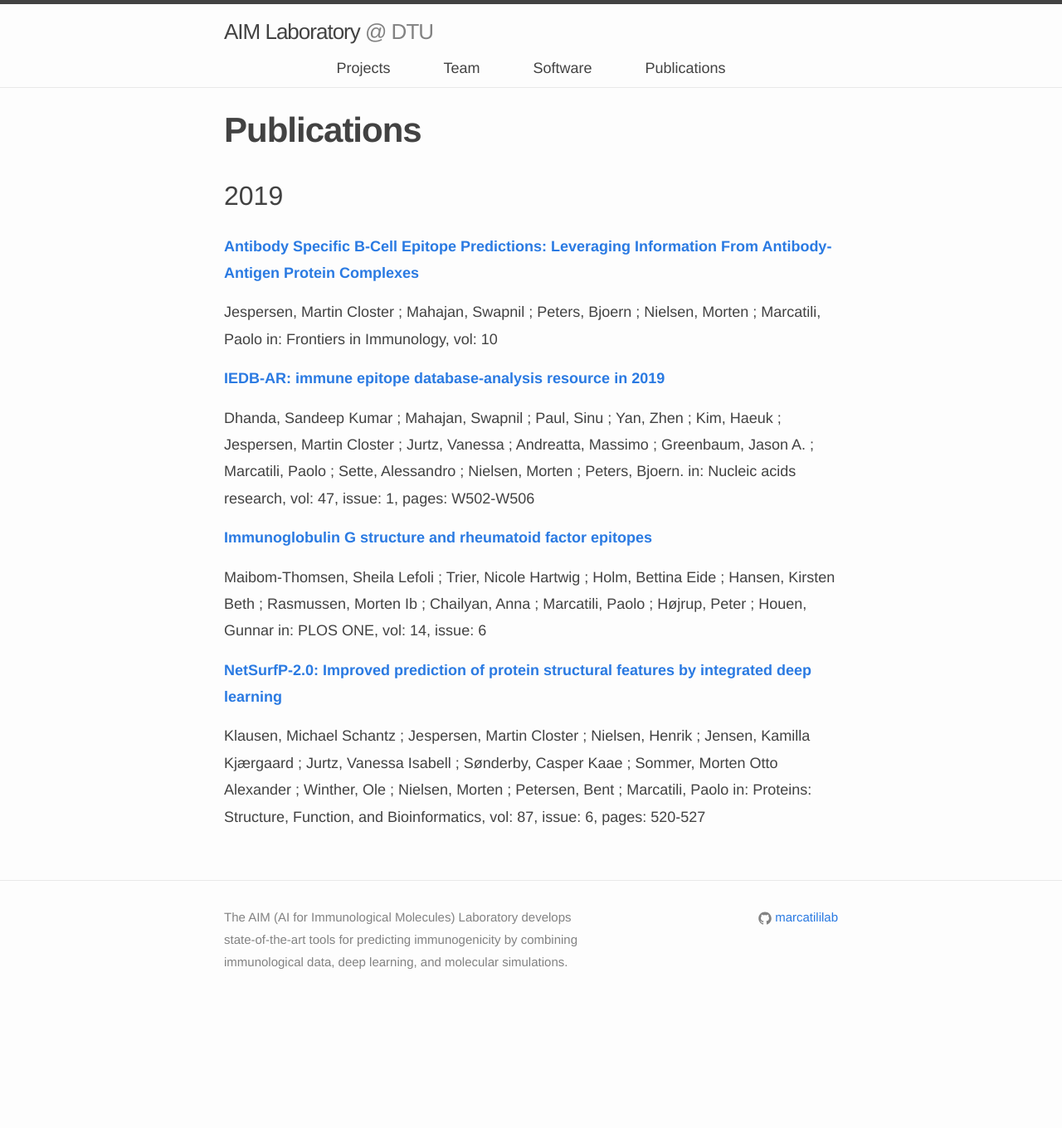
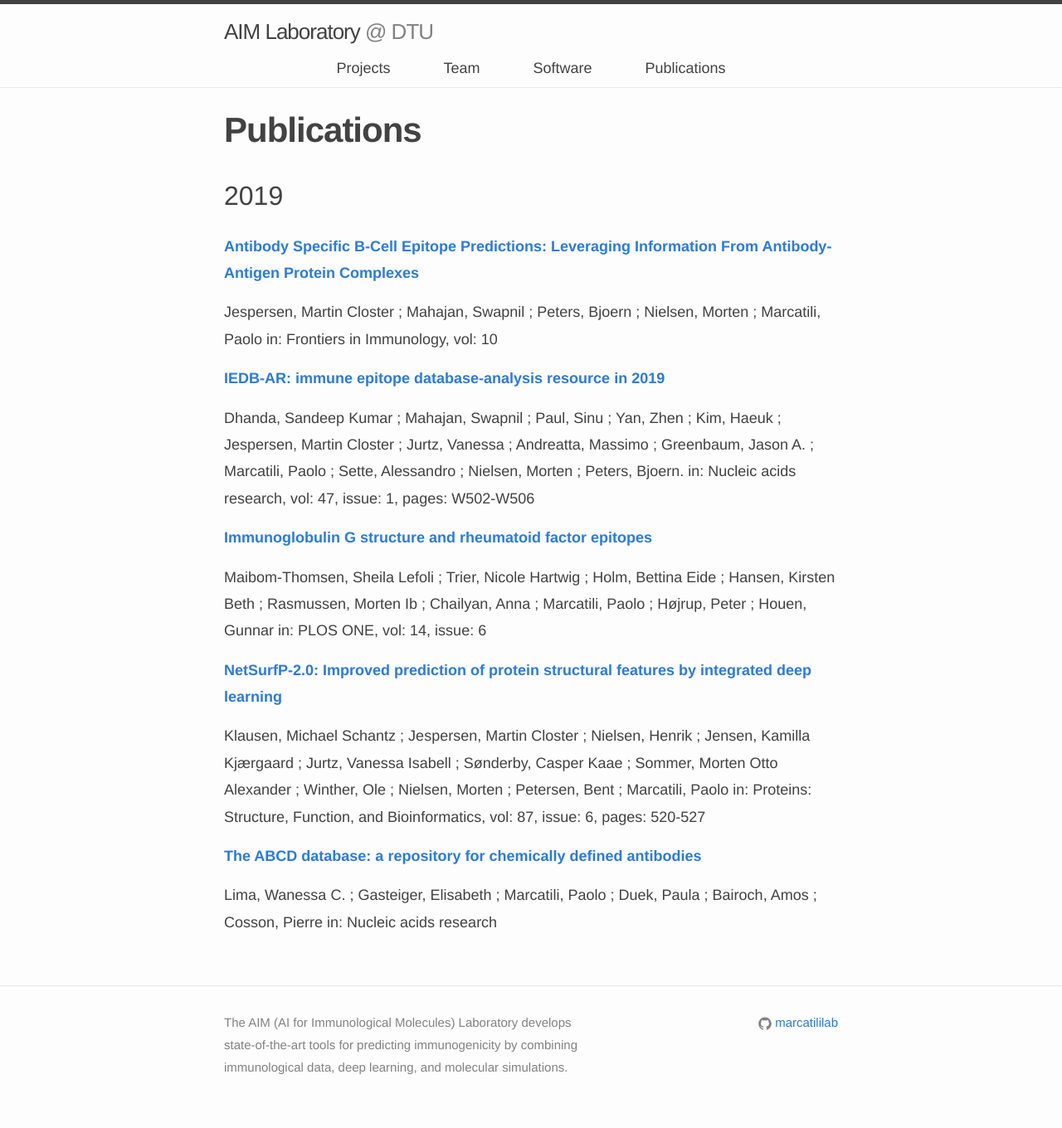
Before and after one commit to biodatascience101/BioDataScience101.github.io, a Jekyll site: the page built from _pages/publications/index.md, in a window 1280 px wide. Shown: the whole page at 83% size. Built offline with Jekyll 4.4.1, drawn with Linux system fonts in a browser that asks for light colours; nearby versions of some CDN libraries; before the commit the page ends 1233 px from its top, so only the background shows below that.

Commit message:
updated publication list with all Paolo 2019 publications

```diff
--- a/_pages/publications/index.md
+++ b/_pages/publications/index.md
@@ -28,3 +28,8 @@ in: PLOS ONE, vol: 14, issue: 6
 
 Klausen, Michael Schantz ; Jespersen, Martin Closter ; Nielsen, Henrik ; Jensen, Kamilla Kjærgaard ; Jurtz, Vanessa Isabell ; Sønderby, Casper Kaae ; Sommer, Morten Otto Alexander ; Winther, Ole ; Nielsen, Morten ; Petersen, Bent ; Marcatili, Paolo
 in: Proteins: Structure, Function, and Bioinformatics, vol: 87, issue: 6, pages: 520-527
+
+[**The ABCD database: a repository for chemically defined antibodies**](https://academic.oup.com/nar/advance-article/doi/10.1093/nar/gkz714/5549708)
+
+Lima, Wanessa C. ; Gasteiger, Elisabeth ; Marcatili, Paolo ; Duek, Paula ; Bairoch, Amos ; Cosson, Pierre
+in: Nucleic acids research
```
Also changed, not shown: 2 other files.
